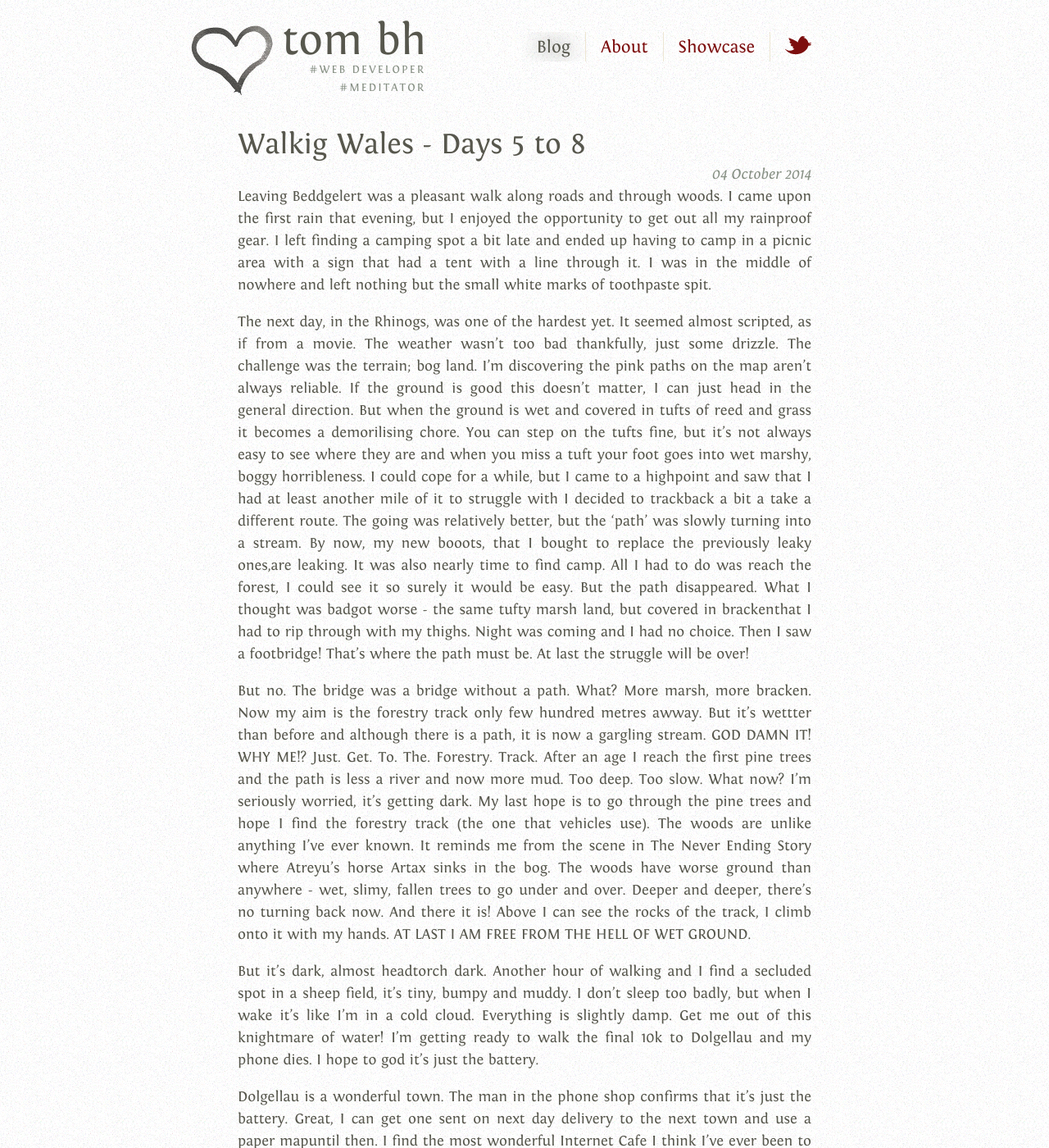
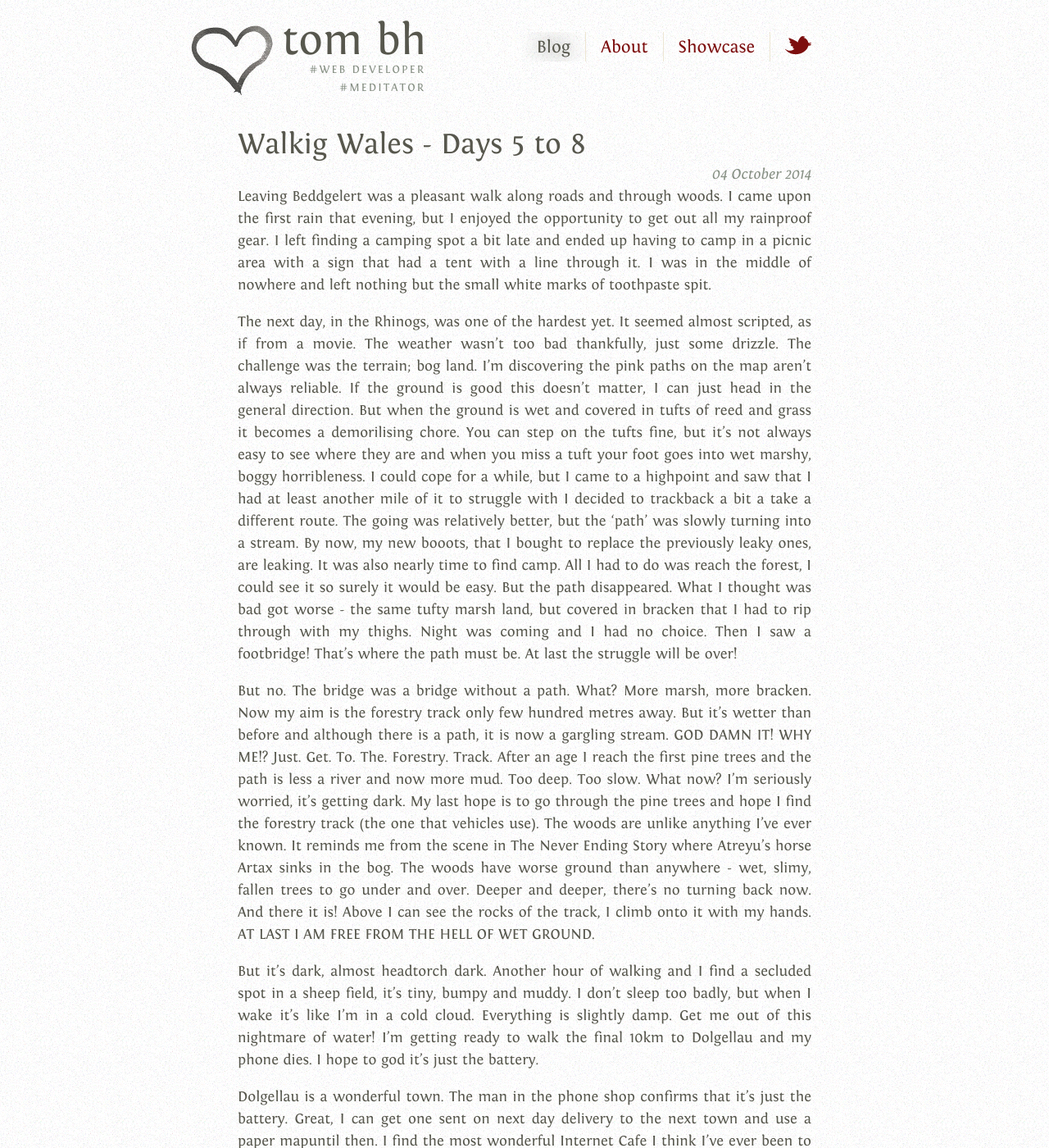
Before and after one commit to tombh/tombh.github.io, a Jekyll site: the page built from _posts/2014-10-04-walkig-wales---days-5-to-8.markdown, in a window 1280 px wide and 1400 px high. Shown: the whole window at 82% size. Built offline with Jekyll 4.4.1, drawn with Linux system fonts in a browser that asks for light colours; Markdown is read by kramdown in place of the engine named in the settings; some of the changed text lies outside the part shown.

Commit message:
day 5-8. ammends

```diff
--- a/_posts/2014-10-04-walkig-wales---days-5-to-8.markdown
+++ b/_posts/2014-10-04-walkig-wales---days-5-to-8.markdown
@@ -9,19 +9,19 @@
 
 Leaving Beddgelert was a pleasant walk along roads and through woods. I came upon the first rain that evening, but I enjoyed the opportunity to get out all my rainproof gear. I left finding a camping spot a bit late and ended up having to camp in a picnic area with a sign that had a tent with a line through it. I was in the middle of nowhere and left nothing but the small white marks of toothpaste spit.
 
-The next day, in the Rhinogs, was one of the hardest yet. It seemed almost scripted, as if from a movie. The weather wasn't too bad thankfully, just some drizzle. The challenge was the terrain; bog land. I'm discovering the pink paths on the map aren't always reliable. If the ground is good this doesn't matter, I can just head in the general direction. But when the ground is wet and covered in tufts of reed and grass it becomes a demorilising chore. You can step on the tufts fine, but it's not always easy to see where they are and when you miss a tuft your foot goes into wet marshy, boggy horribleness. I could cope for a while, but I came to a highpoint and saw that I had at least another mile of it to struggle with I decided to trackback a bit a take a different route. The going was relatively better, but the 'path' was slowly turning into a stream. By now, my new booots, that I bought to replace the previously leaky ones,are leaking. It was also nearly time to find camp. All I had to do was reach the forest, I could see it so surely it would be easy. But the path disappeared. What I thought was badgot worse - the same tufty marsh land, but covered in brackenthat I had to rip through with my thighs. Night was coming and I had no choice. Then I saw a footbridge! That's where the path must be. At last the struggle will be over!
+The next day, in the Rhinogs, was one of the hardest yet. It seemed almost scripted, as if from a movie. The weather wasn't too bad thankfully, just some drizzle. The challenge was the terrain; bog land. I'm discovering the pink paths on the map aren't always reliable. If the ground is good this doesn't matter, I can just head in the general direction. But when the ground is wet and covered in tufts of reed and grass it becomes a demorilising chore. You can step on the tufts fine, but it's not always easy to see where they are and when you miss a tuft your foot goes into wet marshy, boggy horribleness. I could cope for a while, but I came to a highpoint and saw that I had at least another mile of it to struggle with I decided to trackback a bit a take a different route. The going was relatively better, but the 'path' was slowly turning into a stream. By now, my new booots, that I bought to replace the previously leaky ones, are leaking. It was also nearly time to find camp. All I had to do was reach the forest, I could see it so surely it would be easy. But the path disappeared. What I thought was bad got worse - the same tufty marsh land, but covered in bracken that I had to rip through with my thighs. Night was coming and I had no choice. Then I saw a footbridge! That's where the path must be. At last the struggle will be over!
 
-But no. The bridge was a bridge without a path. What? More marsh, more bracken. Now my aim is the forestry track only few hundred metres awway. But it's wettter than before and although there is a path, it is now a gargling stream. GOD DAMN IT! WHY ME!? Just. Get. To. The. Forestry. Track. After an age I reach the first pine trees and the path is less a river and now more mud. Too deep. Too slow. What now? I'm seriously worried, it's getting dark. My last hope is to go through the pine trees and hope I find the forestry track (the one that vehicles use). The woods are unlike anything I've ever known. It reminds me from the scene in The Never Ending Story where Atreyu's horse Artax sinks in the bog. The woods have worse ground than anywhere - wet, slimy, fallen trees to go under and over. Deeper and deeper, there's no turning back now. And there it is! Above I can see the rocks of the track, I climb onto it with my hands. AT LAST I AM FREE FROM THE HELL OF WET GROUND.
+But no. The bridge was a bridge without a path. What? More marsh, more bracken. Now my aim is the forestry track only few hundred metres away. But it's wetter than before and although there is a path, it is now a gargling stream. GOD DAMN IT! WHY ME!? Just. Get. To. The. Forestry. Track. After an age I reach the first pine trees and the path is less a river and now more mud. Too deep. Too slow. What now? I'm seriously worried, it's getting dark. My last hope is to go through the pine trees and hope I find the forestry track (the one that vehicles use). The woods are unlike anything I've ever known. It reminds me from the scene in The Never Ending Story where Atreyu's horse Artax sinks in the bog. The woods have worse ground than anywhere - wet, slimy, fallen trees to go under and over. Deeper and deeper, there's no turning back now. And there it is! Above I can see the rocks of the track, I climb onto it with my hands. AT LAST I AM FREE FROM THE HELL OF WET GROUND.
 
-But it's dark, almost headtorch dark. Another hour of walking and I find a secluded spot in a sheep field, it's tiny, bumpy and muddy. I don't sleep too badly, but when I wake it's like I'm in a cold cloud. Everything is slightly damp. Get me out of this knightmare of water! I'm getting ready to walk the final 10k to Dolgellau and my phone dies. I hope to god it's just the battery.
+But it's dark, almost headtorch dark. Another hour of walking and I find a secluded spot in a sheep field, it's tiny, bumpy and muddy. I don't sleep too badly, but when I wake it's like I'm in a cold cloud. Everything is slightly damp. Get me out of this nightmare of water! I'm getting ready to walk the final 10km to Dolgellau and my phone dies. I hope to god it's just the battery.
 
 Dolgellau is a wonderful town. The man in the phone shop confirms that it's just the battery. Great, I can get one sent on next day delivery to the next town and use a paper mapuntil then. I find the most wonderful Internet Cafe I think I've ever been to - loads of weird teas (I get a loose Darjeeling), sofas, cakes and Linux PCs with free Internet! A few emails and googles later I find out that my friend Sam has already sent a spare battery to Dolgellau Post Office. I am ecstatic. I am connected to the world again. There is even a decent outdoor shop, the man is concerned and helpful, we decide on serious mountain boot, no more compromises. I am all fixed. Equipment, food, water, electricity and human kindness.
 
-When I was walking into town that morning I had seen what I thought was Cadaer Idris, but as walked rounnd the corner it turned out to be merely one of its foothills. The summit was twice as high. Against the blue sky, it's immensity literally made my hairs stand on end. I wanted to climb it, even inn wet boots, I knew I wanted to climb it. And so I did, after sorting my life out in Dolgellau I had but 2 hours to reach the summit to see the sunset, almost exactly like when I pushed for Snowdon. Similarly there is shelter on Cadaer Idris in the form of a bothi, a small stone hut with benches.
+When I was walking into town that morning I had seen what I thought was Cadaer Idris, but as walked around corner it turned out to be merely one of its foothills. The summit was twice as high. Against the blue sky, it's immensity literally made my hairs stand on end. I wanted to climb it, even inn wet boots, I knew I wanted to climb it. And so I did, after sorting my life out in Dolgellau I had but 2 hours to reach the summit to see the sunset, almost exactly like when I pushed for Snowdon. Similarly there is shelter on Cadaer Idris in the form of a bothi, a small stone hut with benches.
 
 I didn't make sunset, but still the view was superb. 360 degrees, peaks, sea and street lights for as far as the eye could see. The trigpoint had a heart-shaped, red-painted stone in memory of a loved one. It had been there since May. I cried, remembering those lost and estranged in my own life. I could just make out Snowdon's summit in the distance,some 40 miles away. What a journey I'm on.
 
-The bothi was pretty unfriendly really, but out of the wind and good benches, so I actually got a lot of meditation done, which was much needed. The morning's weather was awwful, low-visibility fog and high winds. Unwelcoming for descending the ridges. I took it slowly and soon came out the bottom of the clouds where I met a young fellow who I chatted with all the way down.
+The bothi was pretty unfriendly really, but out of the wind and good benches, so I actually got a lot of meditation done, which was much needed. The morning's weather was awful, low-visibility fog and high winds. Unwelcoming for descending the ridges. I took it slowly and soon came out the bottom of the clouds where I met a young fellow who I chatted with all the way down.
 
 From there I walked a back road to Machynlleth, passing my friends Alan and Ruth on the way. Alan kindly satiated my craving for yoghurt and waxed lyrical about intriguing esoteric spiritual themes I'd never considered. I arrived in Machynlleth to meet another old friend of the bus. Friendship is such sustenance.
 
```
